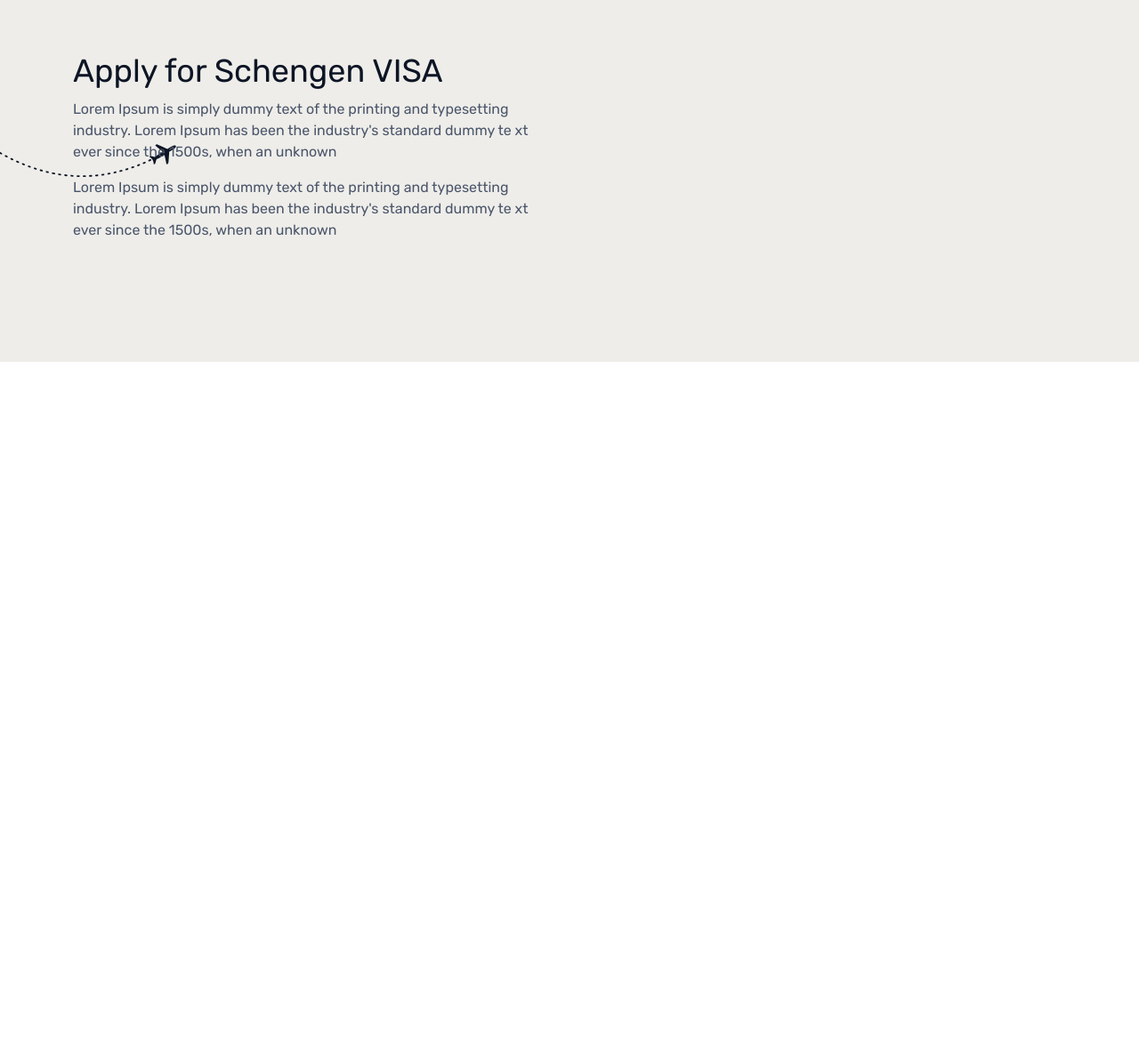
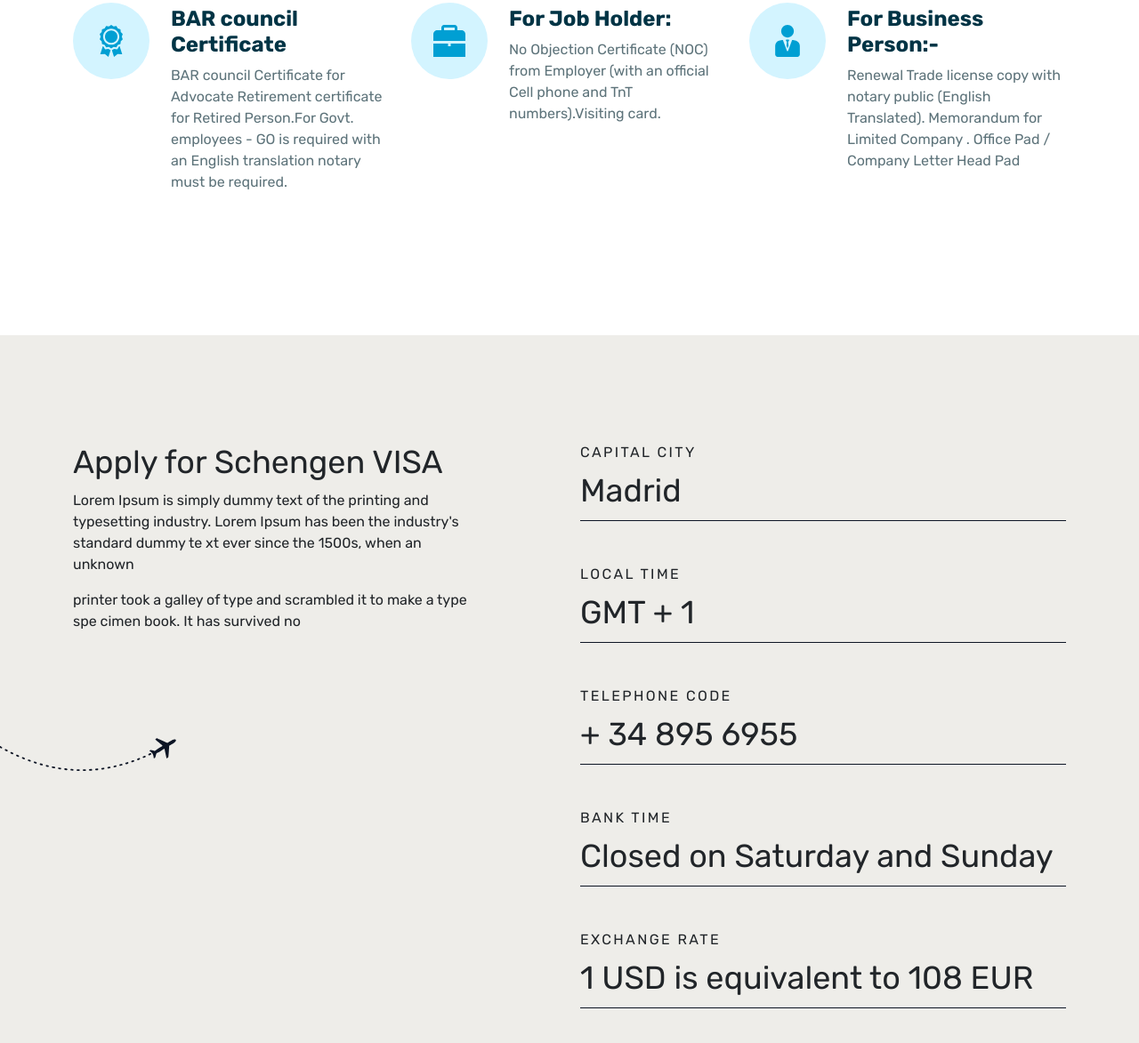
Before and after one commit to asrafulhoque25/feelfly, a plain HTML site: page visa-guide.html in a window 1280 px wide. Shown: the part 1209-2382 px from the top of the page at 89% size. Before the commit the page ends 1616 px from the top, so only its background shows below. Drawn offline with nearby package versions, Linux system fonts and the light colour scheme.

Commit message:
color update

```diff
--- a/assets/scss/style.scss
+++ b/assets/scss/style.scss
@@ -36,8 +36,8 @@ body {
     --yellow: #f8d448;
     --gray: #5d737a;
     --danger: #ff2e00;
-    --dark1: #0D1525;
-    --dark2: #4B566B;
+    --dark-1: #0D1525;
+    --dark-2: #4B566B;
 }
 
 /* reset, root - END */
@@ -94,11 +94,11 @@ body {
     color: var(--danger);
 }
 
-.text-clr-dark1 {
+.text-clr-dark-1 {
     color: var(--dark1);
 }
 
-.text-clr-dark2 {
+.text-clr-dark-2 {
     color: var(--dark2);
 }
 
@@ -130,6 +130,15 @@ body {
 .bg-clr-danger {
     background-color: var(--danger);
 }
+
+.bg-clr-dark-1 {
+    color: var(--dark-1);
+}
+
+.bg-clr-dark-2 {
+    color: var(--dark-2);
+}
+
 .fs-12 {
     font-size: 12px;
 }
@@ -168,6 +177,10 @@ body {
 .fs-54 {
     font-size: 54px;
     line-height: 3.37rem;
+}
+
+.letter-spacing24 {
+    letter-spacing: 2.4px;
 }
 
 .fw-medium {
@@ -218,6 +231,7 @@ a {
     max-width: 890px;
     width: 100%;
 }
+
 /* helper , base classes  - END*/
 
 /* header  - start*/
@@ -609,6 +623,15 @@ a {
     background-image: url(../img/bg-plane.svg);
     background-repeat: no-repeat;
     background-position: left center;
+
+    .apply-right-content {
+        .item {
+            h5 {
+                border-bottom: 1px solid #0D1525;
+                padding-bottom: 10px;
+            }
+        }
+    }
 }
 
 // VISA GUIDE PAGE /-END
--- a/visa-guide.html
+++ b/visa-guide.html
@@ -356,6 +356,21 @@
     </div>
     <!--/ header -->
 
+    <!-- sub-banner -->
+    <section class="sub-banner single-blog">
+        <div class="container">
+            <div class="sub-banner-content text-center">
+                <h2 class="fs-30 fw-medium text-white mb-4">
+                    Apply for a Schengen Visa
+                </h2>
+                <p class="fs-18 fw-normal text-clr-lightBlue">
+                    Tourist Visa Only
+                </p>
+            </div>
+        </div>
+    </section>
+    <!--/ sub-banner -->
+
     <!-- visa requirements -->
     <section id="visa-requirements" class="section-padding">
         <div class="container">
@@ -516,28 +531,77 @@
     <section id="apply-schengen" class="section-padding bg-clr-ash">
         <div class="container">
             <div class="row">
-                <div class="col-lg-6">
-                    <div class="apply-left-content">
-                        <h5 class="fs-36 fw-normal text-clr-dark1">
+                <div class="col-lg-5">
+                    <div class="apply-left-content mb-5 mb-lg-0">
+                        <h5 class="fs-36 fw-normal text-clr-dark-1">
                             Apply for Schengen VISA
                         </h5>
 
-                        <p class="fs-6 fw-normal text-clr-dark2">
+                        <p class="fs-6 fw-normal text-clr-dark-2 mb-3">
                             Lorem Ipsum is simply dummy text of the printing and typesetting industry. Lorem Ipsum has
                             been the industry's standard
                             dummy te
                             xt ever since the 1500s, when an unknown
                         </p>
-                        <p class="fs-6 fw-normal text-clr-dark2">
-                            Lorem Ipsum is simply dummy text of the printing and typesetting industry. Lorem Ipsum has
-                            been the industry's standard
-                            dummy te
-                            xt ever since the 1500s, when an unknown
+
+                        <p class="fs-6 fw-normal text-clr-dark-2 mb-3">
+                            printer took a galley of type and scrambled it to make a type spe
+                            cimen book. It has survived no
                         </p>
                     </div>
                 </div>
-                <div class="col-lg-6">
+                <div class="col-lg-6 offset-lg-1">
+                    <div class="apply-right-content">
+                        <div class="item mb-5">
+                            <p class="fs-6 fw-normal text-clr-dark-1 text-uppercase letter-spacing24 mb-2">
+                                Capital City
+                            </p>
 
+                            <h5 class="fs-36 fw-normal text-clr-dark-1">
+                                Madrid
+                            </h5>
+                        </div>
+
+                        <div class="item mb-5">
+                            <p class="fs-6 fw-normal text-clr-dark-1 text-uppercase letter-spacing24 mb-2">
+                                Local Time
+                            </p>
+
+                            <h5 class="fs-36 fw-normal text-clr-dark-1">
+                                GMT + 1
+                            </h5>
+                        </div>
+
+                        <div class="item mb-5">
+                            <p class="fs-6 fw-normal text-clr-dark-1 text-uppercase letter-spacing24 mb-2">
+                                Telephone Code
+                            </p>
+
+                            <h5 class="fs-36 fw-normal text-clr-dark-1">
+                                + 34 895 6955
+                            </h5>
+                        </div>
+
+                        <div class="item mb-5">
+                            <p class="fs-6 fw-normal text-clr-dark-1 text-uppercase letter-spacing24 mb-2">
+                                Bank Time
+                            </p>
+
+                            <h5 class="fs-36 fw-normal text-clr-dark-1">
+                                Closed on Saturday and Sunday
+                            </h5>
+                        </div>
+
+                        <div class="item mb-5">
+                            <p class="fs-6 fw-normal text-clr-dark-1 text-uppercase letter-spacing24 mb-2">
+                                Exchange Rate
+                            </p>
+
+                            <h5 class="fs-36 fw-normal text-clr-dark-1">
+                                1 USD is equivalent to 108 EUR
+                            </h5>
+                        </div>
+                    </div>
                 </div>
             </div>
         </div>
```
Also changed, not shown: assets/css/style.css.
